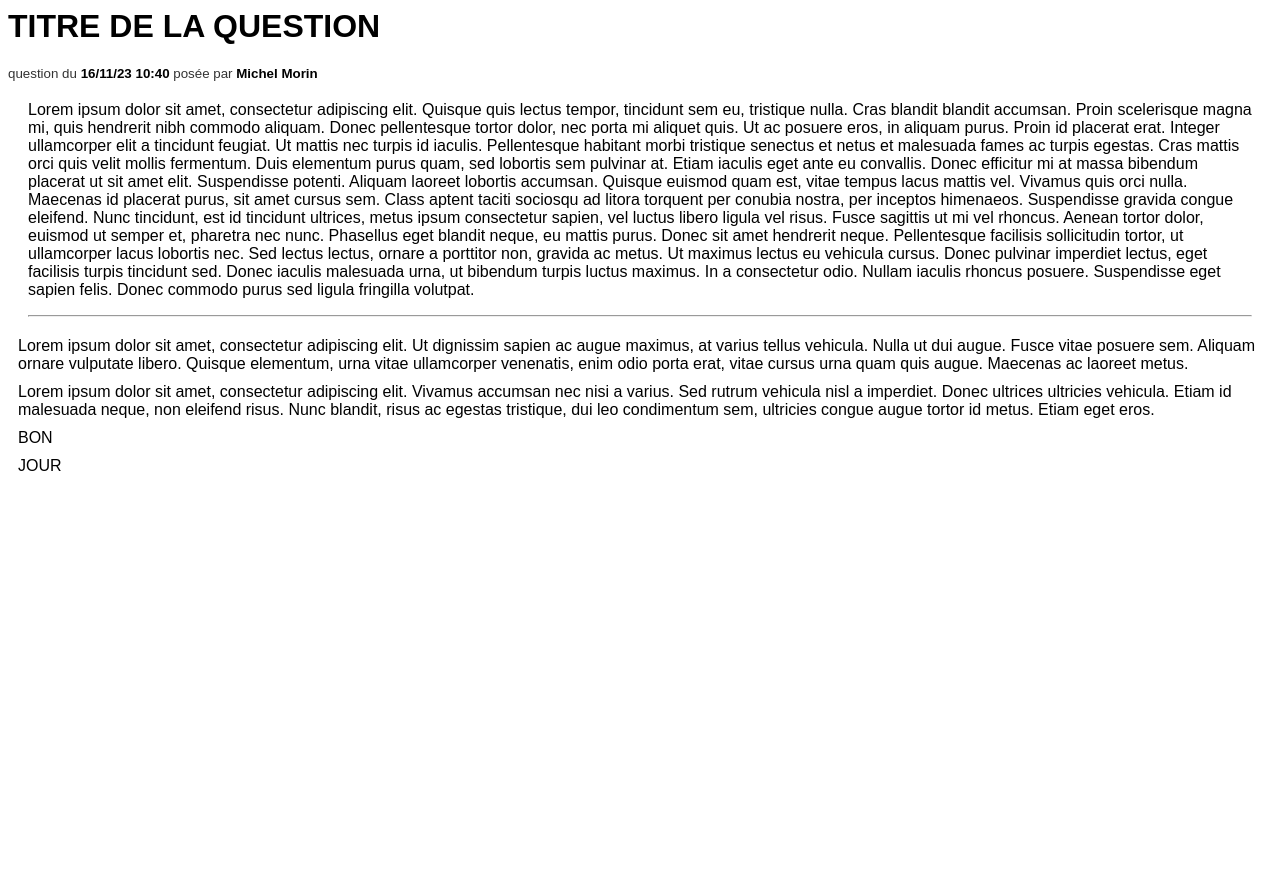
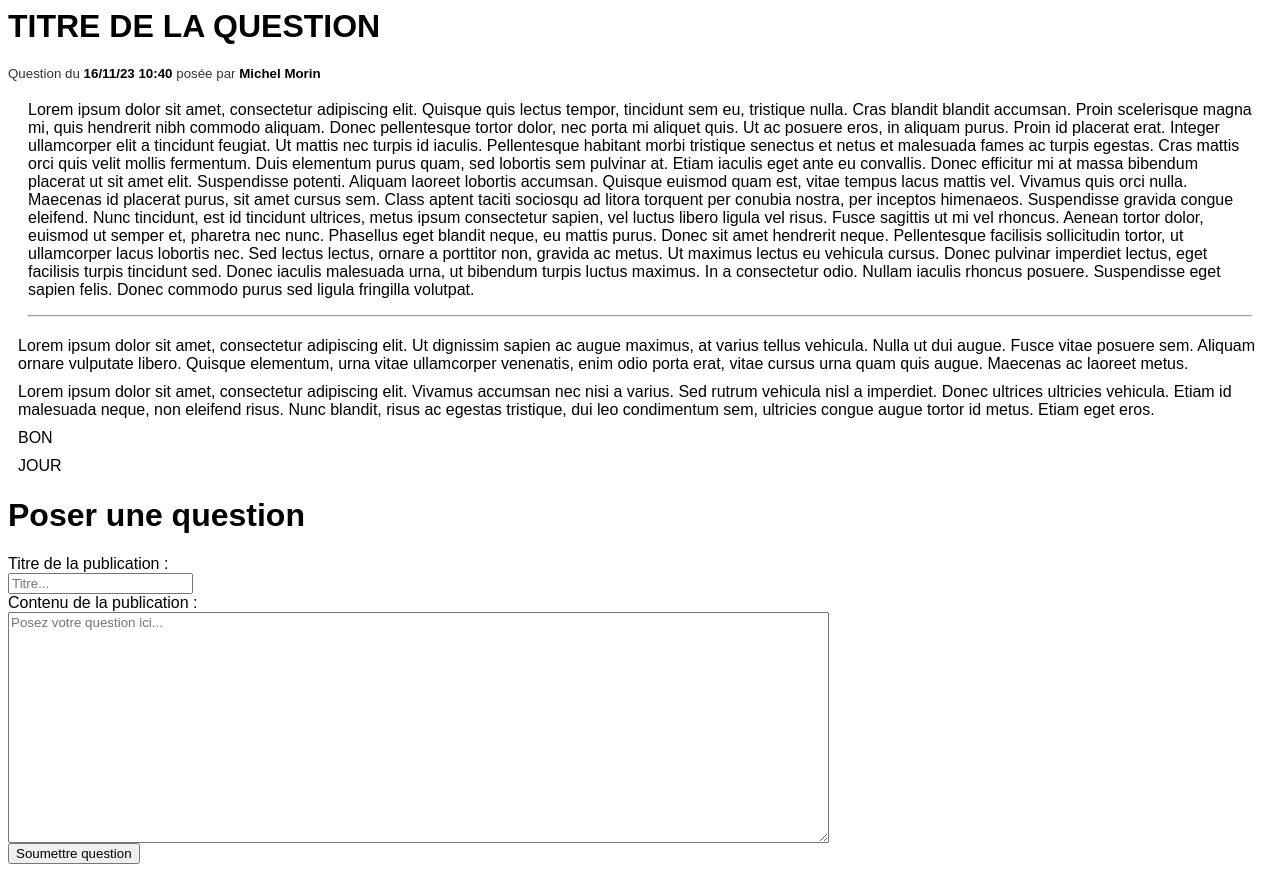
Before and after one commit to ecv-m1-dev/ecv-m1-dev.github.io, a PHP site: page / in a window 1280 px wide. Before the commit the page ends 471 px from the top, so only its background shows below. Run offline with PHP 8.4, Linux system fonts and the light colour scheme.

Commit message:
exercices pour le 23 novembre

```diff
--- /dev/null
+++ b/php_mysql/html/exercices/content/answers-section.php
@@ -0,0 +1,16 @@
+<section id="answers">
+    <?php global $answers; ?>
+    <!-- <?php foreach ($answers as $answer): ?>
+      <article>
+        <?php echo $answer ?>
+      </article>
+      <hr />
+    <?php endforeach; ?> -->
+
+    <?php
+      foreach ($answers as $answer) {
+//        echo '<article>' . $answer . '</article>';
+        echo "<article> $answer </article>";
+      }
+    ?>
+  </section>
--- /dev/null
+++ b/php_mysql/html/exercices/content/header.php
@@ -0,0 +1,15 @@
+<header>
+    <h1>
+      <?php global $title; echo $title ?>
+    </h1>
+    <small>
+      Question du
+      <strong>
+        <?php global $date; echo $date ?>
+      </strong>
+      posée par
+      <strong>
+        <?php global $author; echo $author ?>
+      </strong>
+    </small>
+  </header>
--- /dev/null
+++ b/php_mysql/html/exercices/content/question-form.php
@@ -0,0 +1,10 @@
+<form action="">
+    <h1>Poser une question</h1>
+    <label for="title">Titre de la publication :</label><br>
+    <input type="text" placeholder="Titre...">
+    <br>
+    <label for="text">Contenu de la publication :</label><br>
+    <textarea name="question" cols="100" rows="15" placeholder="Posez votre question ici..."></textarea>
+    <br>
+    <input type="button" value="Soumettre question">
+</form>
--- /dev/null
+++ b/php_mysql/html/exercices/content/question-section.php
@@ -0,0 +1,4 @@
+<section id="question">
+    <?php global $question; echo $question ?>
+    <hr />
+  </section>
--- a/php_mysql/html/exercices/index.php
+++ b/php_mysql/html/exercices/index.php
@@ -1,44 +1,16 @@
 <html lang="fr"> <!-- La balise est avant les headers -->
+
 <head>
   <?php include 'variables.php' ?>
   <link href="styles/styles.css" rel="stylesheet" />
 </head>
 
 <body>
-  <header>
-    <h1>
-      <?php global $title; echo $title ?>
-    </h1>
-    <small>
-      question du
-      <strong>
-        <?php global $date; echo $date ?>
-      </strong>
-      posée par
-      <strong>
-        <?php global $author; echo $author ?>
-      </strong>
-    </small>
-  </header>
-  <section id="question">
-    <?php global $question; echo $question ?>
-    <hr />
-  </section>
-  <section id="answers">
-    <?php global $answers; ?>
-    <!-- <?php foreach ($answers as $answer): ?>
-      <article>
-        <?php echo $answer ?>
-      </article>
-      <hr />
-    <?php endforeach; ?> -->
+  <?php include "content/header.php" ?>
+  <?php include "content/question-section.php" ?>
+  <?php include "content/answers-section.php" ?>
+</body>
 
-    <?php
-      foreach ($answers as $answer) {
-//        echo '<article>' . $answer . '</article>';
-        echo "<article> $answer </article>";
-      }
-    ?>
-  </section>
-</body>
+<?php include "content/question-form.php" ?>
+
 </html>
```
